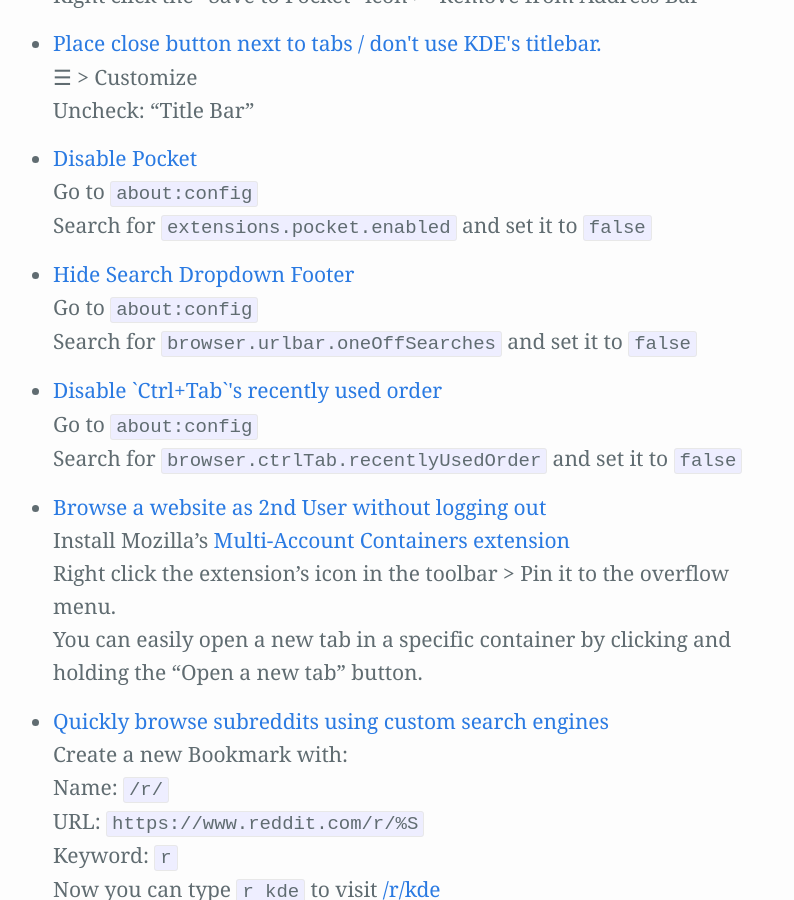
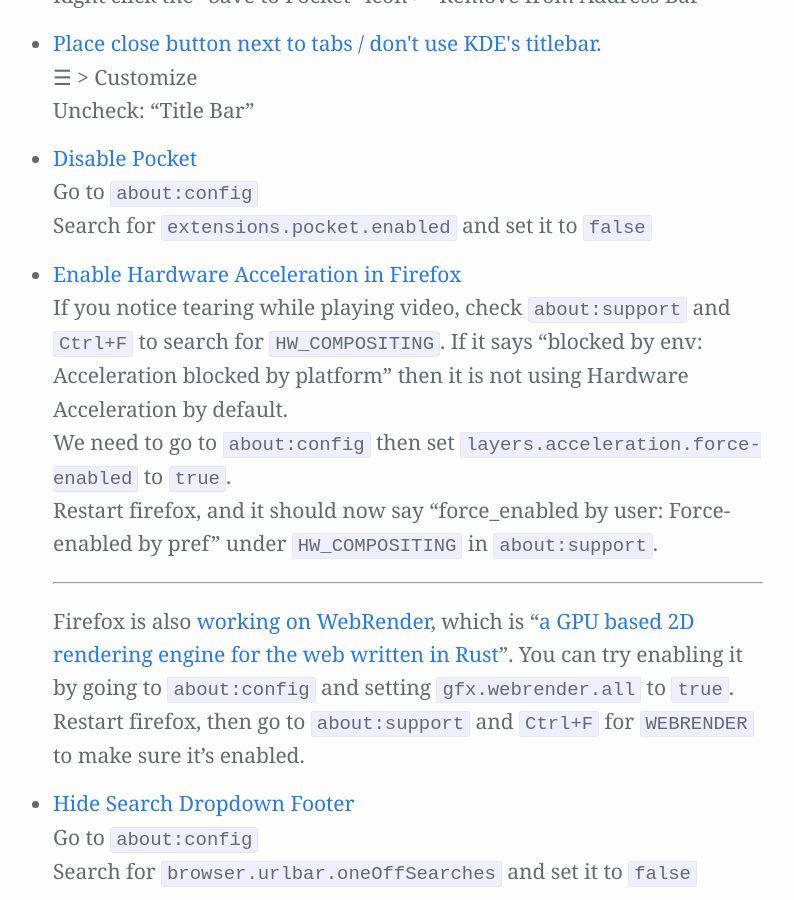
Before and after one commit to Zren/zren.github.io, a Jekyll site: the page built from kde_tips/tips.md, in a window 1280 px wide and 900 px high, scrolled down 12245 px. Shown: the whole window, without its empty margins (247-1041 px from the left). Built offline with Jekyll 4.4.1, drawn with Linux system fonts in a browser that asks for light colours; our own code applies the rules of GitHub Pages for plain Markdown files; some of the changed text lies outside the part shown.

Commit message:
Mention Firefox hwaccel

```diff
--- a/kde_tips/tips.md
+++ b/kde_tips/tips.md
@@ -389,7 +389,7 @@
   Breeze Dark: [Chrome Theme](https://chrome.google.com/webstore/detail/breeze-dark/nkhdomjgcjkhipblklfchdkojecapgmc)
 {% endcapture%}{% include tip.html label=label contents=contents %}
 
-{% capture label %}Enable Hardware Acceleration{% endcapture %}{% capture contents %}
+{% capture label %}Enable Hardware Acceleration in Chrome{% endcapture %}{% capture contents %}
   If you notice tearing while playing video, check `chrome://gpu` and see if it says hardware acceleration is unavailable. It's very likely that it's just that chrome doesn't recognize that it can use your GPU.
   > [Original Article](http://www.webupd8.org/2014/01/enable-hardware-acceleration-in-chrome.html)
   Go to `chrome://flags#ignore-gpu-blacklist`, search for "Override software rendering list", enable it and restart Chrome.
@@ -455,6 +455,16 @@
 {% capture label %}Disable Pocket{% endcapture %}{% capture contents %}
   Go to `about:config`
   Search for `extensions.pocket.enabled` and set it to `false`
+{% endcapture%}{% include tip.html label=label contents=contents %}
+
+{% capture label %}Enable Hardware Acceleration in Firefox{% endcapture %}{% capture contents %}
+  If you notice tearing while playing video, check `about:support` and `Ctrl+F` to search for `HW_COMPOSITING`. If it says "blocked by env: Acceleration blocked by platform" then it is not using Hardware Acceleration by default.
+  We need to go to `about:config` then set `layers.acceleration.force-enabled` to `true`.
+  Restart firefox, and it should now say "force_enabled by user: Force-enabled by pref" under `HW_COMPOSITING` in `about:support`.
+
+  -----
+
+  Firefox is also [working on WebRender](https://wiki.mozilla.org/Platform/GFX/WebRender_Where#Linux), which is "[a GPU based 2D rendering engine for the web written in Rust](https://mozillagfx.wordpress.com/2020/04/30/moz-gfx-newsletter-52/)". You can try enabling it by going to `about:config` and setting `gfx.webrender.all` to `true`. Restart firefox, then go to `about:support` and `Ctrl+F` for `WEBRENDER` to make sure it's enabled.
 {% endcapture%}{% include tip.html label=label contents=contents %}
 
 {% capture label %}Hide Search Dropdown Footer{% endcapture %}{% capture contents %}
```
